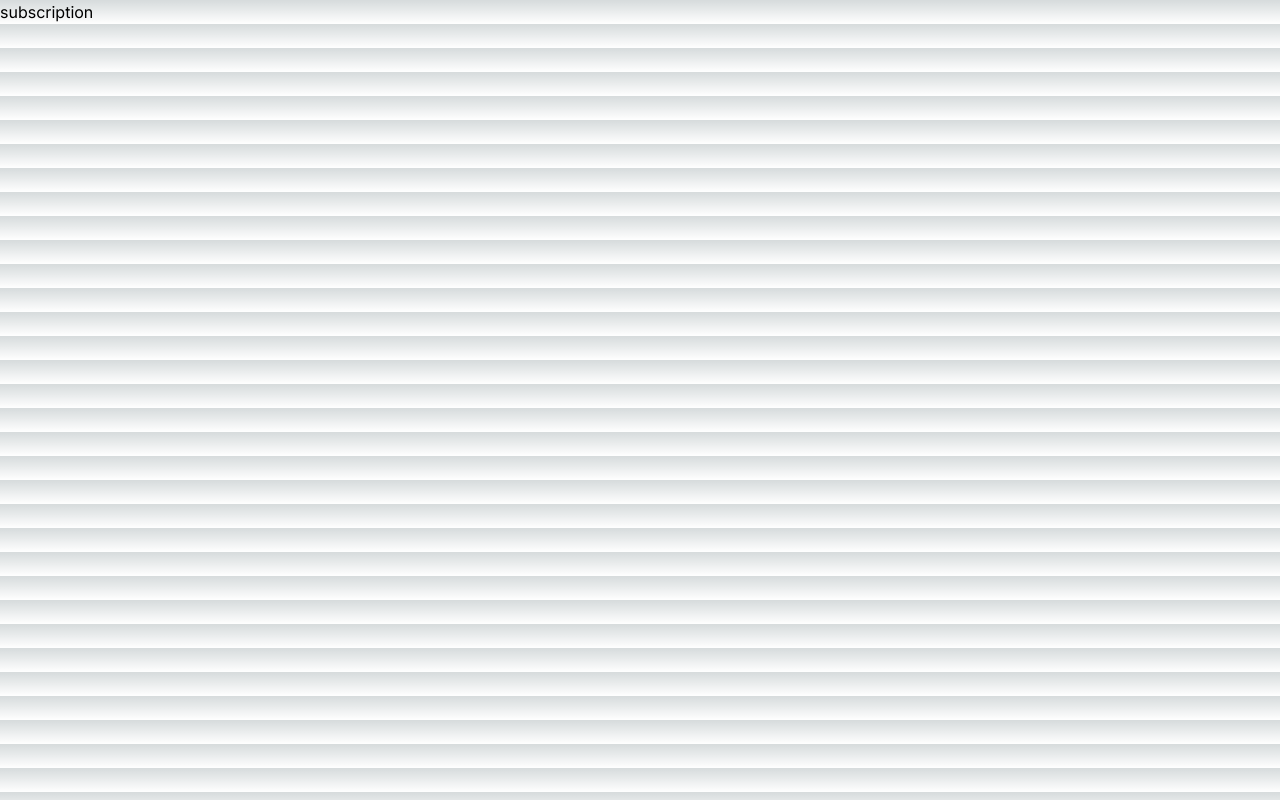
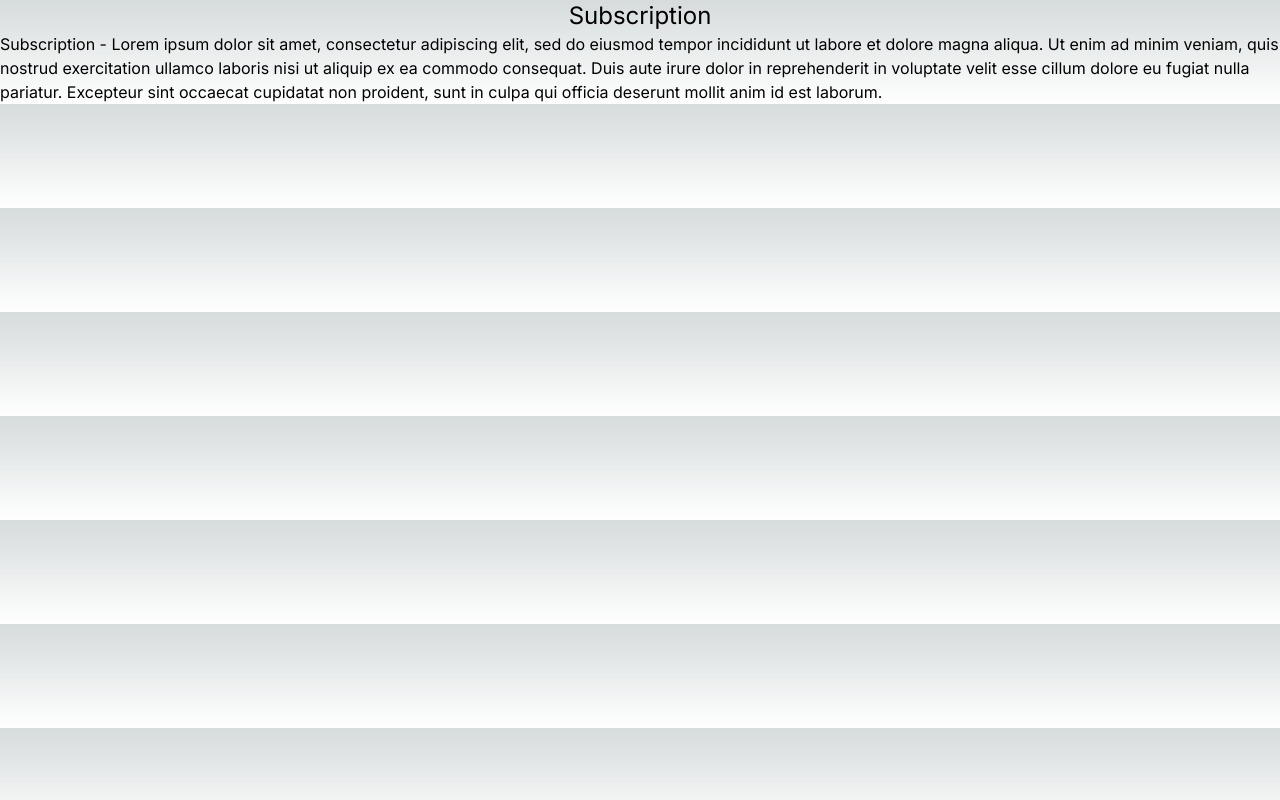
Before and after one commit to Anilpandiya/next13-ts-tailwind, a Next.js app: page /subscription in a window 1280 px wide. Built offline with nearby package versions, Linux system fonts and the light colour scheme.

Commit message:
FE - added fetch call for dummy data

```diff
--- a/app/photolibrary/page.tsx
+++ b/app/photolibrary/page.tsx
@@ -1,9 +1,27 @@
-import React from 'react'
+import React from "react";
+import Image from "next/image";
+import getData from "../utils";
 
-function page() {
+const page = async () => {
+  const url = "https://picsum.photos/v2/list?limit=100";
+  const data = await getData(url);
+
   return (
-    <div>photolibrary</div>
-  )
-}
+    <>
+      <div className="text-2xl text-center">Photo Library</div>
+      <div className="flex flex-wrap mt-4">
+        {data.map((item: any) => (
+          <Image
+            src={item.download_url}
+            alt="Vercel Logo"
+            width={100}
+            height={100}
+            priority
+          />
+        ))}
+      </div>
+    </>
+  );
+};
 
-export default page
+export default page;
--- a/app/storage/page.tsx
+++ b/app/storage/page.tsx
@@ -1,9 +1,22 @@
-import React from 'react'
+import React from "react";
 
-function page() {
+const page = () => {
   return (
-    <div>storage</div>
-  )
-}
+    <>
+      <div className="text-2xl text-center">Storage</div>
+      <div className="flex flex-wrap">
+        <p>
+          Lorem ipsum dolor sit amet, consectetur adipiscing elit, sed do
+          eiusmod tempor incididunt ut labore et dolore magna aliqua. Ut enim ad
+          minim veniam, quis nostrud exercitation ullamco laboris nisi ut
+          aliquip ex ea commodo consequat. Duis aute irure dolor in
+          reprehenderit in voluptate velit esse cillum dolore eu fugiat nulla
+          pariatur. Excepteur sint occaecat cupidatat non proident, sunt in
+          culpa qui officia deserunt mollit anim id est laborum.
+        </p>
+      </div>
+    </>
+  );
+};
 
-export default page
+export default page;
--- a/app/subscription/page.tsx
+++ b/app/subscription/page.tsx
@@ -1,9 +1,22 @@
-import React from 'react'
+import React from "react";
 
 const page = () => {
   return (
-    <div>subscription</div>
-  )
-}
+    <>
+      <div className="text-2xl text-center">Subscription</div>
+      <div className="flex flex-wrap">
+        <p>
+          Subscription - Lorem ipsum dolor sit amet, consectetur adipiscing elit, sed do
+          eiusmod tempor incididunt ut labore et dolore magna aliqua. Ut enim ad
+          minim veniam, quis nostrud exercitation ullamco laboris nisi ut
+          aliquip ex ea commodo consequat. Duis aute irure dolor in
+          reprehenderit in voluptate velit esse cillum dolore eu fugiat nulla
+          pariatur. Excepteur sint occaecat cupidatat non proident, sunt in
+          culpa qui officia deserunt mollit anim id est laborum.
+        </p>
+      </div>
+    </>
+  );
+};
 
-export default page
+export default page;
--- /dev/null
+++ b/app/utils.ts
@@ -0,0 +1,15 @@
+async function getData(url : string) {
+  const res = await fetch(url);
+  // The return value is *not* serialized
+  // You can return Date, Map, Set, etc.
+
+  // Recommendation: handle errors
+  if (!res.ok) {
+    // This will activate the closest `error.js` Error Boundary
+    throw new Error('Failed to fetch data');
+  }
+
+  return res.json();
+}
+
+export default getData;
--- a/next.config.js
+++ b/next.config.js
@@ -1,4 +1,8 @@
 /** @type {import('next').NextConfig} */
-const nextConfig = {}
+const nextConfig = {
+    images: {
+        domains: ['picsum.photos'],
+      },
+}
 
 module.exports = nextConfig
```
